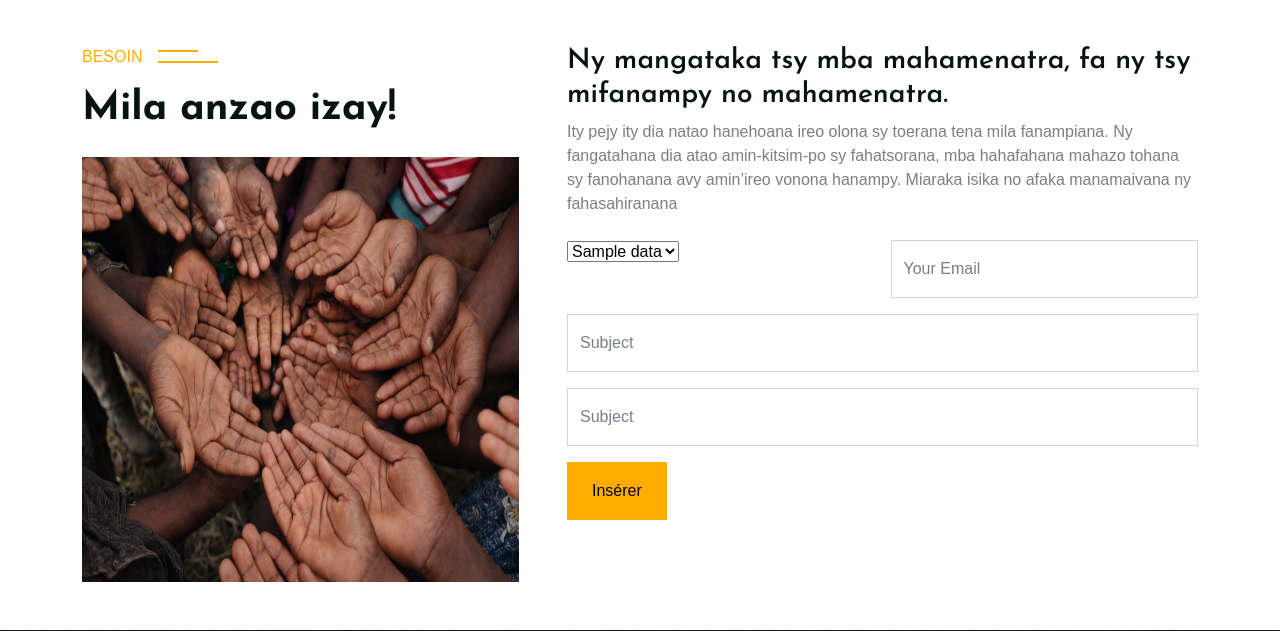
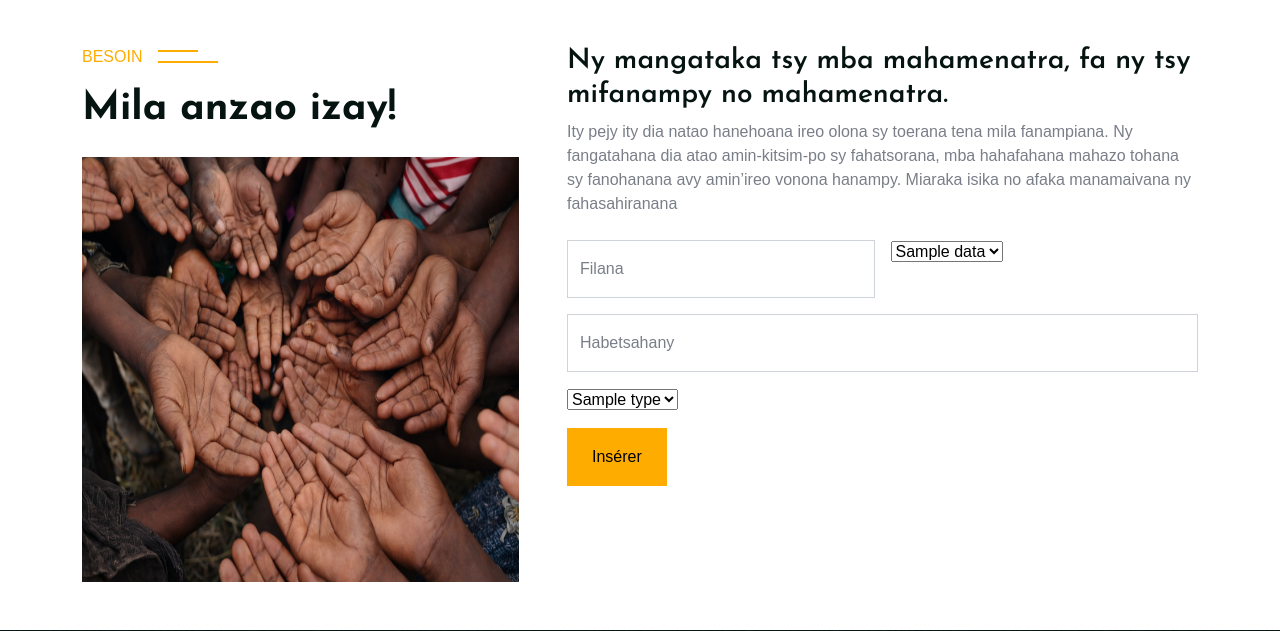
Before and after one commit to Voaraf/BNGRC_4027_4071_4244, a PHP site: template app/views/insererBesoin.php in a window 1280 px wide. Shown: the part 371-1002 px from the top of the page. Run offline with PHP 8.4, Linux system fonts and the light colour scheme; the template is opened without the code that fills it: most values are stand-ins (such as "Sample title", 1, 10 or a date in 2020); some libraries are stand-ins or nearby versions.

Commit message:
besoin et don

```diff
--- a/app/controllers/BesoinController.php
+++ b/app/controllers/BesoinController.php
@@ -9,7 +9,7 @@ class BesoinController {
         $req = Flight::request();
 
         $input = [
-            'description' => $req->data->description,
+            'besoin' => $req->data->besoin,
             'ville' => $req->data->ville,
             'quantite' => $req->data->quantite,
             'type' => $req->data->type,
--- a/app/views/insererBesoin.php
+++ b/app/views/insererBesoin.php
@@ -22,6 +22,12 @@ require_once __DIR__ . '/header.php';
                     </p>
                     <form action="/traitementinsererBesoin">
                         <div class="row g-3">
+                             <div class="col-md-6">
+                                <div class="form-floating">
+                                    <input type="text" class="form-control" id="besoin" name="besoin" placeholder="Ny Filanao">
+                                    <label for="besoin">Filana</label>
+                                </div>
+                            </div>
                             <div class="col-md-6">
                                 <div class="form-floating">
                                    <select name="ville">
@@ -31,22 +37,19 @@ require_once __DIR__ . '/header.php';
                                     </select>
                                 </div>
                             </div>
+                            <div class="col-12">
+                                <div class="form-floating">
+                                    <input type="text" class="form-control" id="quantite" name="quantite" placeholder="Subject">
+                                    <label for="quantite">Habetsahany</label>
+                                </div>
+                            </div>
                             <div class="col-md-6">
                                 <div class="form-floating">
-                                    <input type="email" class="form-control" id="email" placeholder="Your Email">
-                                    <label for="email">Your Email</label>
-                                </div>
-                            </div>
-                            <div class="col-12">
-                                <div class="form-floating">
-                                    <input type="text" class="form-control" id="subject" placeholder="Subject">
-                                    <label for="subject">Subject</label>
-                                </div>
-                            </div>
-                            <div class="col-12">
-                                <div class="form-floating">
-                                    <input type="text" class="form-control" id="subject" placeholder="Subject">
-                                    <label for="subject">Subject</label>
+                                    <select name="type">
+                                        <?php foreach($types as $type) { ?>
+                                            <option value="<?= $type['id_type'] ?>"><?= $type['nom_type'] ?></option>
+                                        <?php } ?>
+                                    </select>
                                 </div>
                             </div>
                             <div class="col-12">
```
Also changed, not shown: app/views/insererDon.php (+7 -7 lines).
